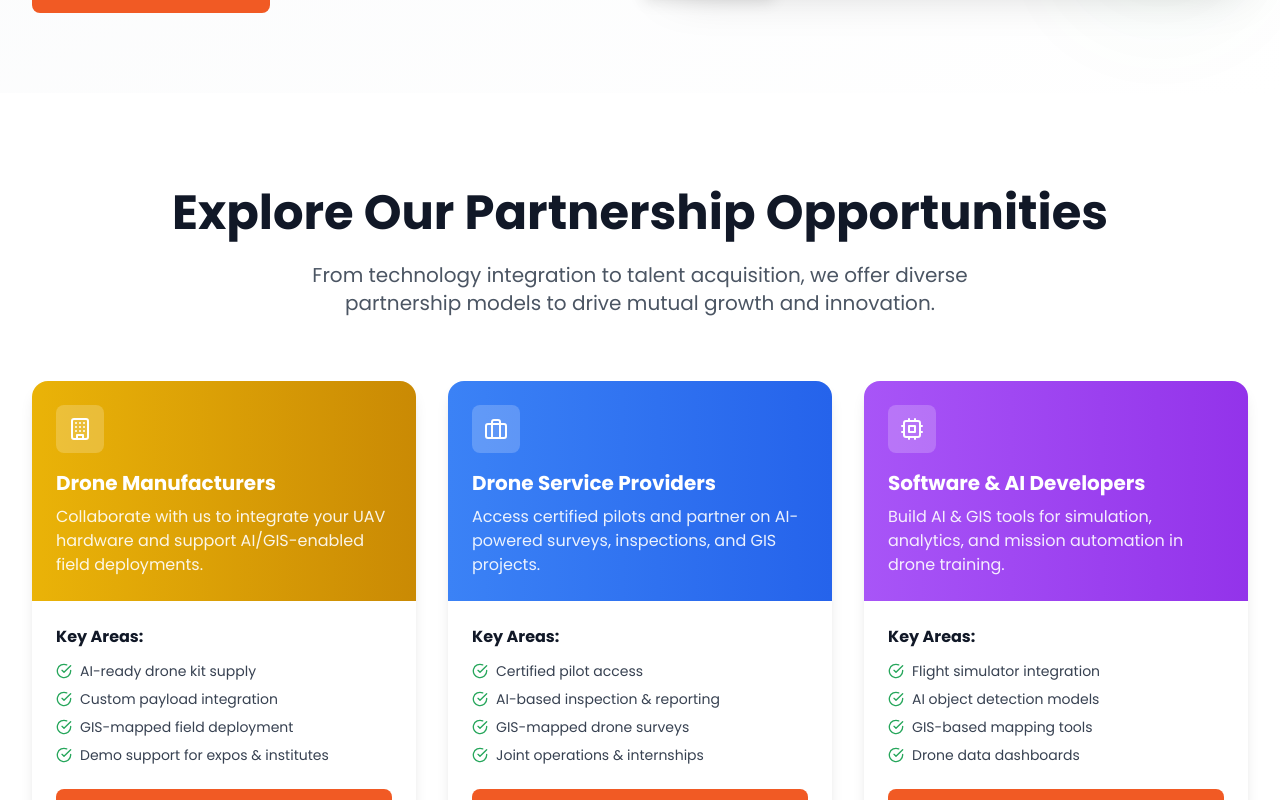
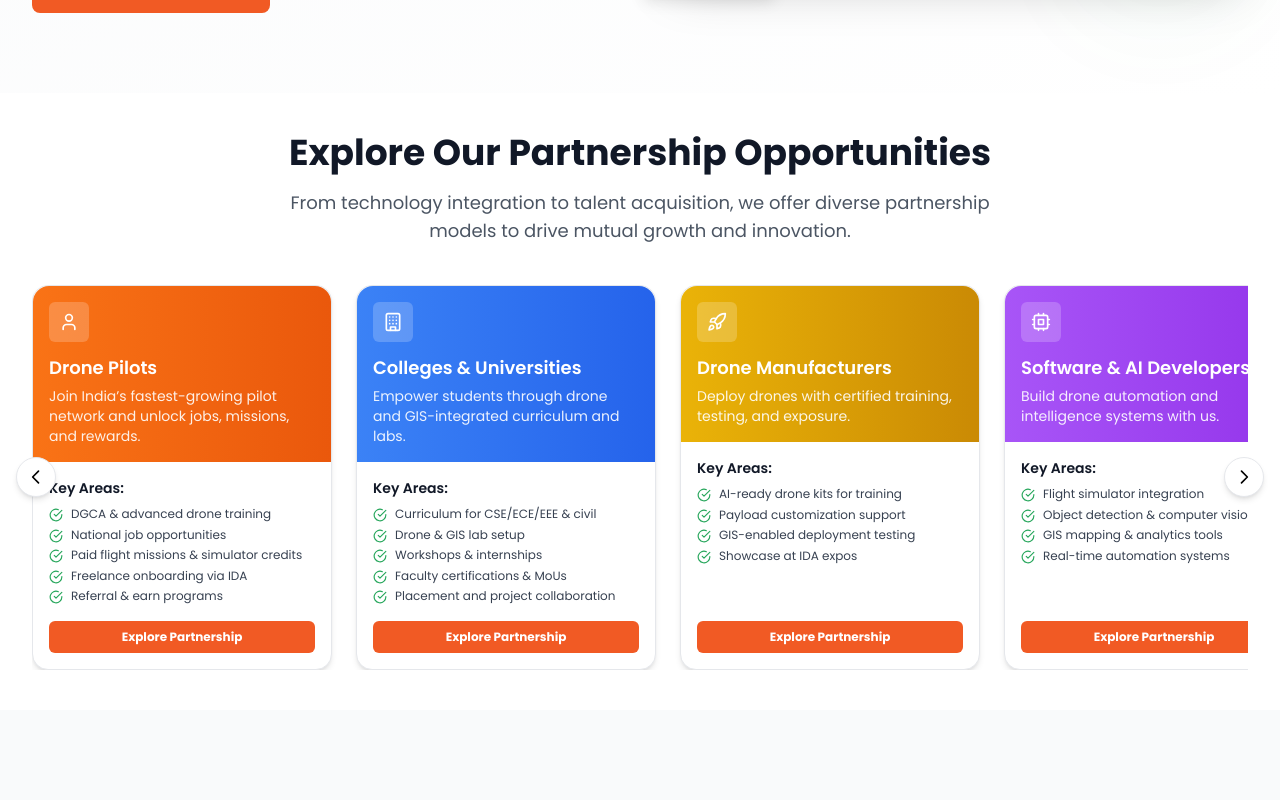
Before and after one commit to Suganth-Dev/academywebsite, a React (Vite) app: page /partnerships in a window 1280 px wide. Shown: the part 560-1360 px from the top of the page. Built offline with nearby package versions, Linux system fonts and the light colour scheme.

Commit message:
partnershippage

```diff
--- a/src/pages/PartnershipsPage.tsx
+++ b/src/pages/PartnershipsPage.tsx
@@ -78,48 +78,129 @@ const PartnershipsPage: React.FC = () => {
 
   const partnershipTypes = [
     {
+      icon: User,
+      title: 'Drone Pilots',
+      description: 'Join India’s fastest-growing pilot network and unlock jobs, missions, and rewards.',
+      examples: [
+        'DGCA & advanced drone training',
+        'National job opportunities',
+        'Paid flight missions & simulator credits',
+        'Freelance onboarding via IDA',
+        'Referral & earn programs'
+      ],
+      gradient: 'from-orange-500 to-orange-600'
+    },
+    {
       icon: Building,
+      title: 'Colleges & Universities',
+      description: 'Empower students through drone and GIS-integrated curriculum and labs.',
+      examples: [
+        'Curriculum for CSE/ECE/EEE & civil',
+        'Drone & GIS lab setup',
+        'Workshops & internships',
+        'Faculty certifications & MoUs',
+        'Placement and project collaboration'
+      ],
+      gradient: 'from-blue-500 to-blue-600'
+    },
+    {
+      icon: Rocket,
       title: 'Drone Manufacturers',
-      description: 'Collaborate with us to integrate your UAV hardware and support AI/GIS-enabled field deployments.',
+      description: 'Deploy drones with certified training, testing, and exposure.',
       examples: [
-        'AI-ready drone kit supply',
-        'Custom payload integration',
-        'GIS-mapped field deployment',
-        'Demo support for expos & institutes'
+        'AI-ready drone kits for training',
+        'Payload customization support',
+        'GIS-enabled deployment testing',
+        'Showcase at IDA expos'
       ],
-      color: 'text-yellow-600',
-      bgColor: 'bg-yellow-50',
       gradient: 'from-yellow-500 to-yellow-600'
+    },
+    {
+      icon: Cpu,
+      title: 'Software & AI Developers',
+      description: 'Build drone automation and intelligence systems with us.',
+      examples: [
+        'Flight simulator integration',
+        'Object detection & computer vision',
+        'GIS mapping & analytics tools',
+        'Real-time automation systems'
+      ],
+      gradient: 'from-purple-500 to-purple-600'
     },
     {
       icon: Briefcase,
       title: 'Drone Service Providers',
-      description: 'Access certified pilots and partner on AI-powered surveys, inspections, and GIS projects.',
+      description: 'Partner on inspections, surveys, and data delivery with skilled pilots.',
       examples: [
-        'Certified pilot access',
-        'AI-based inspection & reporting',
-        'GIS-mapped drone surveys',
-        'Joint operations & internships'
+        'Access to certified drone pilots',
+        'Project execution support',
+        'Joint bidding & data services',
+        'Visualization & reporting tools'
       ],
-      color: 'text-blue-600',
-      bgColor: 'bg-blue-50',
-      gradient: 'from-blue-500 to-blue-600'
+      gradient: 'from-indigo-500 to-indigo-600'
     },
     {
-      icon: Cpu,
-      title: 'Software & AI Developers',
-      description: 'Build AI & GIS tools for simulation, analytics, and mission automation in drone training.',
+      icon: MapPin,
+      title: 'Agritech & Farmer Groups',
+      description: 'Bring precision agri solutions to the grassroots with drone tech.',
       examples: [
-        'Flight simulator integration',
-        'AI object detection models',
-        'GIS-based mapping tools',
-        'Drone data dashboards'
+        'Aerial spraying & seeding',
+        'NDVI crop health monitoring',
+        'Kisan Drone & Drone Didi programs',
+        'Land mapping & chakbandi'
       ],
-      color: 'text-purple-600',
-      bgColor: 'bg-purple-50',
-      gradient: 'from-purple-500 to-purple-600'
+      gradient: 'from-green-500 to-green-600'
+    },
+    {
+      icon: Settings,
+      title: 'RPTOs & Training Institutes',
+      description: 'Enhance your RPTO capabilities with IDA tools and support.',
+      examples: [
+        'Simulator integration & upgrades',
+        'Access to e-learning resources',
+        'Joint certifications',
+        'Tech support & licensing aid'
+      ],
+      gradient: 'from-red-500 to-red-600'
+    },
+    {
+      icon: Megaphone,
+      title: 'Media & Event Agencies',
+      description: 'Create impactful drone stories, events, and media content.',
+      examples: [
+        'Aerial photography & video training',
+        'Drone TV coverage & interviews',
+        'Live drone shows & reels',
+        'Media student internships'
+      ],
+      gradient: 'from-pink-500 to-pink-600'
+    },
+    {
+      icon: Award,
+      title: 'Government & NGOs',
+      description: 'Deploy drone training for skill development and public welfare.',
+      examples: [
+        'Skill India & PMKVY tie-ups',
+        'Women skilling via Drone Didi',
+        'Smart city & rural surveys',
+        'Post-disaster drone response'
+      ],
+      gradient: 'from-teal-500 to-teal-600'
+    },
+    {
+      icon: MapPin,
+      title: 'GIS Experts & Organizations',
+      description: 'Partner on drone-powered spatial intelligence projects.',
+      examples: [
+        'GIS data capture via drones',
+        'Land use & environmental mapping',
+        'AI-powered GIS dashboards',
+        'Training & Web GIS collaboration'
+      ],
+      gradient: 'from-cyan-500 to-cyan-600'
     }
   ];
+
 
 
   const existingPartners = [
@@ -312,50 +393,68 @@ const PartnershipsPage: React.FC = () => {
       </section>
 
       {/* Partnership Types */}
-      <section className="py-16 lg:py-24 bg-white">
-        <div className="max-w-7xl mx-auto px-4 sm:px-6 lg:px-8">
-          <div className="text-center mb-16">
-            <h2 className="text-3xl sm:text-4xl lg:text-5xl font-bold text-gray-900 mb-6">
+     <section className="py-10 bg-white">
+  <div className="max-w-7xl mx-auto px-4 sm:px-6 lg:px-8 relative">
+    <div className="text-center mb-10">
+      <h2 className="text-2xl sm:text-3xl lg:text-4xl font-bold text-gray-900 mb-4">
         Explore Our Partnership Opportunities
       </h2>
-            <p className="text-xl text-gray-600 max-w-3xl mx-auto">
+      <p className="text-base sm:text-lg text-gray-600 max-w-3xl mx-auto">
         From technology integration to talent acquisition, we offer diverse partnership models to drive mutual growth and innovation.
       </p>
     </div>
 
-          <div className="grid grid-cols-1 sm:grid-cols-2 lg:grid-cols-3 gap-8 justify-items-center">
+    {/* Scrollable Container */}
+    <div className="relative">
+      {/* Left Button */}
+      <button
+        onClick={() => document.getElementById('partner-scroll')?.scrollBy({ left: -900, behavior: 'smooth' })}
+        className="absolute -left-4 top-1/2 transform -translate-y-1/2 z-10 bg-white border shadow-md rounded-full w-10 h-10 flex items-center justify-center"
+      >
+        <svg xmlns="http://www.w3.org/2000/svg" className="w-5 h-5" fill="none" viewBox="0 0 24 24" stroke="currentColor">
+          <path strokeLinecap="round" strokeLinejoin="round" strokeWidth="2" d="M15 19l-7-7 7-7" />
+        </svg>
+      </button>
 
+      {/* Cards Scroll Area - Show 3 at a time */}
+      <div
+        id="partner-scroll"
+        className="overflow-x-auto flex gap-6 px-12 snap-x snap-mandatory scroll-smooth scrollbar-hide"
+        style={{ scrollSnapType: 'x mandatory' }}
+      >
         {partnershipTypes.map((type, index) => {
           const IconComponent = type.icon;
           return (
             <div
               key={index}
-                  className="bg-white rounded-2xl shadow-lg hover:shadow-xl transition-all duration-300 transform hover:-translate-y-2 overflow-hidden group"
+              className="min-w-[300px] max-w-[300px] snap-start flex-shrink-0 flex flex-col bg-white shadow-md hover:shadow-lg transition duration-300 transform hover:-translate-y-1 border rounded-2xl"
             >
               {/* Header */}
-                  <div className={`bg-gradient-to-r ${type.gradient} p-6 text-white`}>
-                    <div className="w-12 h-12 bg-white bg-opacity-20 rounded-lg flex items-center justify-center mb-4">
-                      <IconComponent className="w-6 h-6 text-white" />
+              <div className={`bg-gradient-to-r ${type.gradient} p-4 text-white rounded-t-2xl`}>
+                <div className="w-10 h-10 bg-white bg-opacity-20 rounded-md flex items-center justify-center mb-3">
+                  <IconComponent className="w-5 h-5 text-white" />
                 </div>
-                    <h3 className="text-xl font-bold mb-2">{type.title}</h3>
-                    <p className="text-white text-opacity-90">{type.description}</p>
+                <h3 className="text-lg font-semibold mb-1">{type.title}</h3>
+                <p className="text-sm text-white/90">{type.description}</p>
               </div>
 
               {/* Content */}
-                  <div className="p-6">
-                    <h4 className="font-bold text-gray-900 mb-3">Key Areas:</h4>
-                    <ul className="space-y-2 mb-6">
+              <div className="p-4 flex-1 flex flex-col justify-between rounded-b-2xl">
+                <div>
+                  <h4 className="font-semibold text-gray-900 text-sm mb-2">Key Areas:</h4>
+                  <ul className="space-y-1 text-xs mb-4">
                     {type.examples.map((example, exampleIndex) => (
-                        <li key={exampleIndex} className="flex items-center text-sm">
-                          <CheckCircle className="w-4 h-4 text-[#26A65B] mr-2" />
-                          <span className="text-gray-700">{example}</span>
+                      <li key={exampleIndex} className="flex items-start">
+                        <CheckCircle className="w-3.5 h-3.5 text-[#26A65B] mr-2 mt-0.5" />
+                        <span className="text-gray-700 leading-snug">{example}</span>
                       </li>
                     ))}
                   </ul>
+                </div>
 
                 <button
                   onClick={() => document.getElementById('partnership-form')?.scrollIntoView({ behavior: 'smooth' })}
-                      className="w-full bg-[#F15A24] text-white font-bold py-3 px-4 rounded-lg hover:bg-[#D64A1A] transition-all duration-200"
+                  className="mt-auto bg-[#F15A24] text-white text-xs font-bold py-2 px-3 rounded-md hover:bg-[#D64A1A] transition"
                 >
                   Explore Partnership
                 </button>
@@ -364,8 +463,21 @@ const PartnershipsPage: React.FC = () => {
           );
         })}
       </div>
+
+      {/* Right Button */}
+      <button
+        onClick={() => document.getElementById('partner-scroll')?.scrollBy({ left: 900, behavior: 'smooth' })}
+        className="absolute -right-4 top-1/2 transform -translate-y-1/2 z-10 bg-white border shadow-md rounded-full w-10 h-10 flex items-center justify-center"
+      >
+        <svg xmlns="http://www.w3.org/2000/svg" className="w-5 h-5" fill="none" viewBox="0 0 24 24" stroke="currentColor">
+          <path strokeLinecap="round" strokeLinejoin="round" strokeWidth="2" d="M9 5l7 7-7 7" />
+        </svg>
+      </button>
+    </div>
   </div>
 </section>
+
+
 
       {/* Existing Partners */}
       <section className="py-16 lg:py-24 bg-gray-50">
```
Lines whose indentation alone changed are shown as unchanged.
